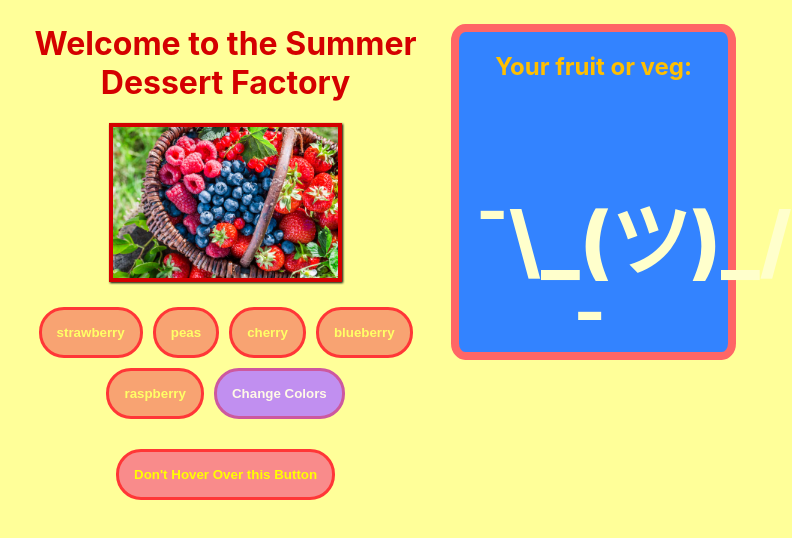
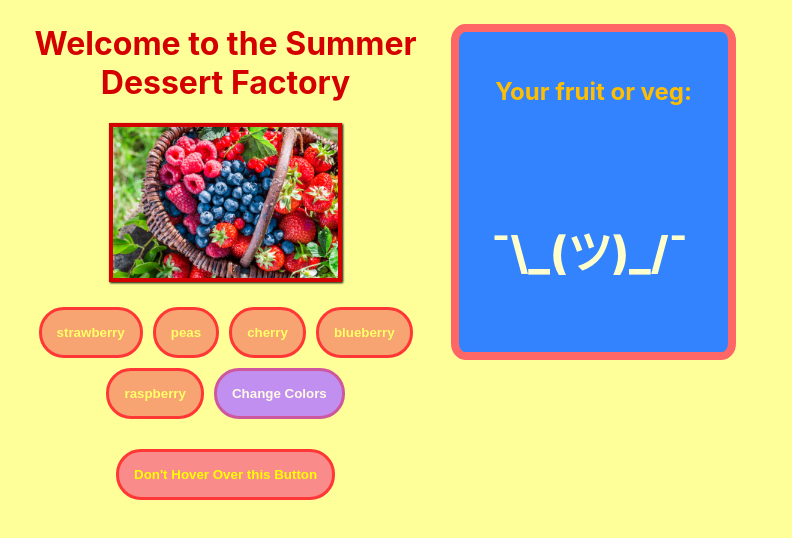
Before and after one commit to Bea-Pan/fruit-veg-market, a React (Create React App) app: page / in a window 768 px wide. Shown: the top 538 px of the page, 792 px wide, since content can reach past the window. Built offline with nearby package versions, Linux system fonts and the light colour scheme.

Commit message:
updated bottom dessert pic

```diff
--- a/src/App.css
+++ b/src/App.css
@@ -285,6 +285,10 @@ strong {
     border: solid yellow 5px;
   }
 
+  .dessert-img-bottom {
+    width: 90%;
+  }
+
   .hover-button {
     display: none;
   }
@@ -302,7 +306,19 @@ strong {
 
 /* TABLET */
 
-@media only screen and (max-width:1024px) and (min-width: 700px) {}
+@media only screen and (max-width:1024px) and (min-width: 700px) {
+  #ASCII {
+    font-size: 2.8rem;
+  }
+
+  .dessert-img-bottom {
+    width: 90%;
+  }
+
+  #unselected-flex-child-2 {
+
+  }
+}
 
 /*DESKTOP*/
 @media screen and (min-width: 1024px) {}
```
